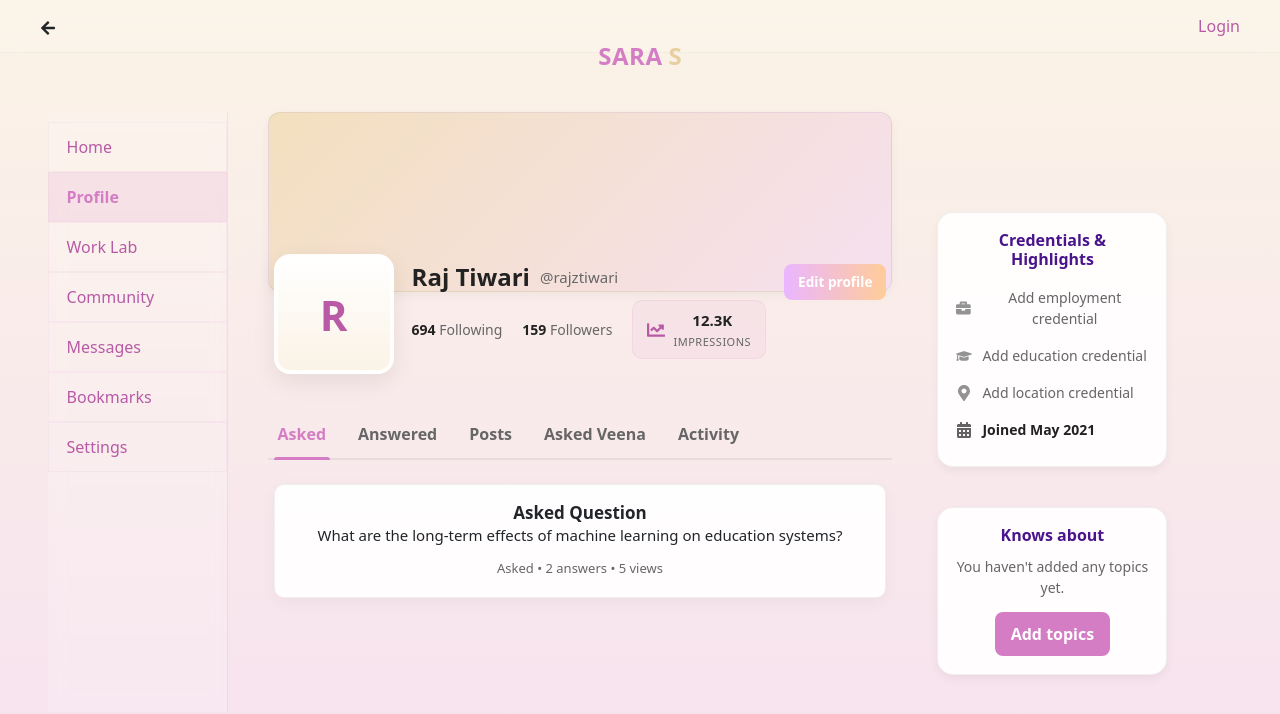
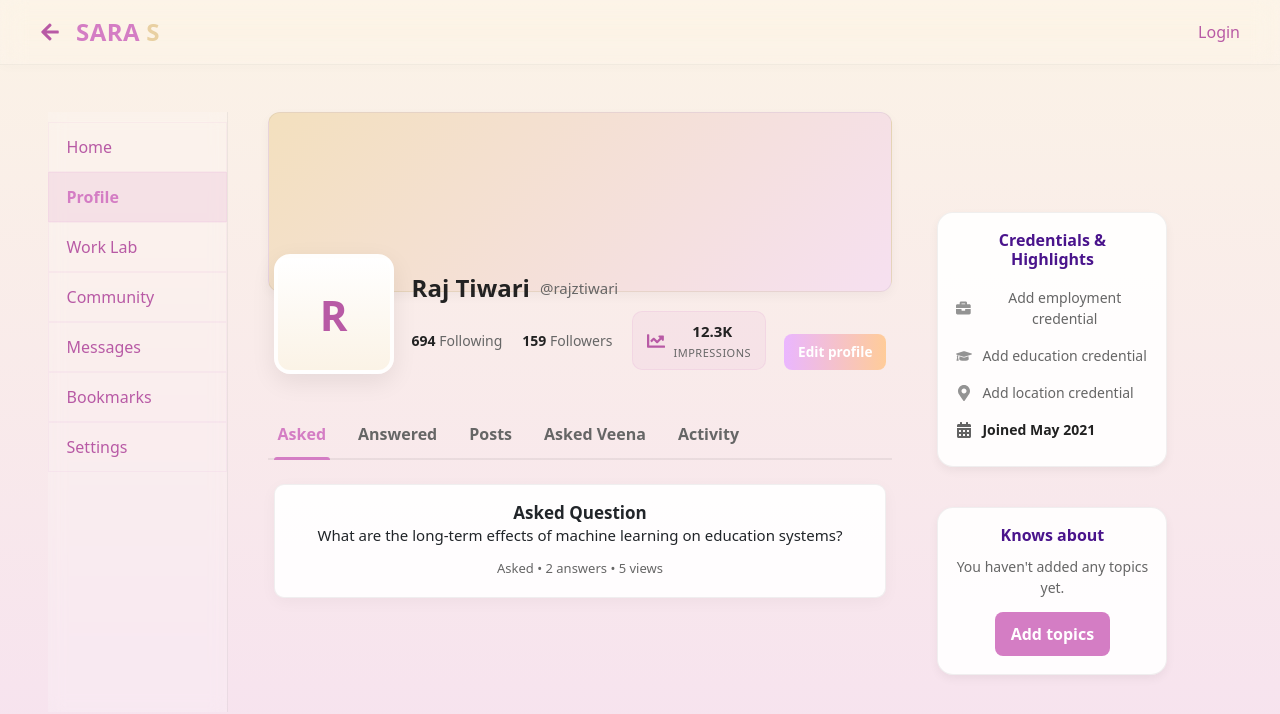
Before and after one commit to RAj-TIWARII/SARAS-0.1, a React (Vite) app: page /Profile in a window 1280 px wide. Shown: the top 714 px of the page. Built offline with nearby package versions, Linux system fonts and the light colour scheme.

Commit message:
Update Profile.css

```diff
--- a/src/pages/Profile.css
+++ b/src/pages/Profile.css
@@ -38,29 +38,35 @@ body {
   justify-content: space-between;
   align-items: center;
   padding: 14px 40px;
-  backdrop-filter: blur(10px);
-  background: var(--glass);
+  backdrop-filter: blur(12px) saturate(1.2);
+  background: rgba(255,255,255,0.12);
   transition: all 0.35s ease;
   z-index: 999;
-  border-bottom: 1px solid rgba(0,0,0,0.03);
+  border-bottom: 1px solid rgba(0,0,0,0.04);
+  box-shadow: 0 2px 12px rgba(0,0,0,0.02);
 }
 
-.nav-left {
+.nav-left-group {
+  display: flex;
+  align-items: center;
+  gap: 16px;
+}
+
+.nav-back {
   cursor: pointer;
   font-size: 20px;
   color: var(--lotus-300);
   transition: color 0.22s ease, transform 0.15s ease;
+  display: flex;
+  align-items: center;
 }
 
-.nav-left:hover {
+.nav-back:hover {
   color: var(--lotus-200);
-  transform: translateX(-2px);
+  transform: translateX(-3px);
 }
 
 .saras-title {
-  position: absolute;
-  left: 50%;
-  transform: translateX(-50%);
   font-weight: 800;
   font-size: 24px;
   display: flex;
@@ -193,7 +199,7 @@ body {
 .profile-top {
   display: flex;
   gap: 18px;
-  align-items: flex-start;
+  align-items: flex-end;
   margin-top: -50px;
   padding: 12px 6px;
 }
@@ -215,6 +221,7 @@ body {
 
 .profile-meta {
   flex: 1;
+  padding-bottom: 4px;
 }
 
 .name-row {
@@ -222,7 +229,6 @@ body {
   align-items: center;
   gap: 10px;
   flex-wrap: wrap;
-  margin-top: 10px;
 }
 
 .profile-name {
@@ -300,8 +306,8 @@ body {
 
 .profile-actions {
   display: flex;
-  align-items: flex-start;
-  padding-top: 10px;
+  align-items: flex-end;
+  padding-bottom: 4px;
 }
 
 .edit-btn {
@@ -312,13 +318,29 @@ body {
   padding: 8px 18px;
   font-weight: 600;
   cursor: pointer;
-  transition: all 0.25s ease;
+  position: relative;
+  overflow: hidden;
+  transition: color 0.25s ease;
+}
+
+.edit-btn::before {
+  content: "";
+  position: absolute;
+  top: 0;
+  left: -110%;
+  width: 100%;
+  height: 100%;
+  background: var(--accent-glass);
+  transition: all 0.42s cubic-bezier(0.2, 0.9, 0.3, 1);
+  z-index: -1;
+}
+
+.edit-btn:hover::before {
+  left: 0;
 }
 
 .edit-btn:hover {
-  background: rgba(212,125,196,0.12);
   color: var(--lotus-200);
-  transform: translateY(-2px);
 }
 
 /* Profile Tabs */
@@ -641,6 +663,18 @@ body {
   .saras-navbar {
     padding: 12px 18px;
   }
+
+  .nav-left-group {
+    gap: 12px;
+  }
+
+  .saras-title {
+    font-size: 18px;
+  }
+
+  .nav-back {
+    font-size: 18px;
+  }
 }
 
 @media (max-width: 600px) {
```
